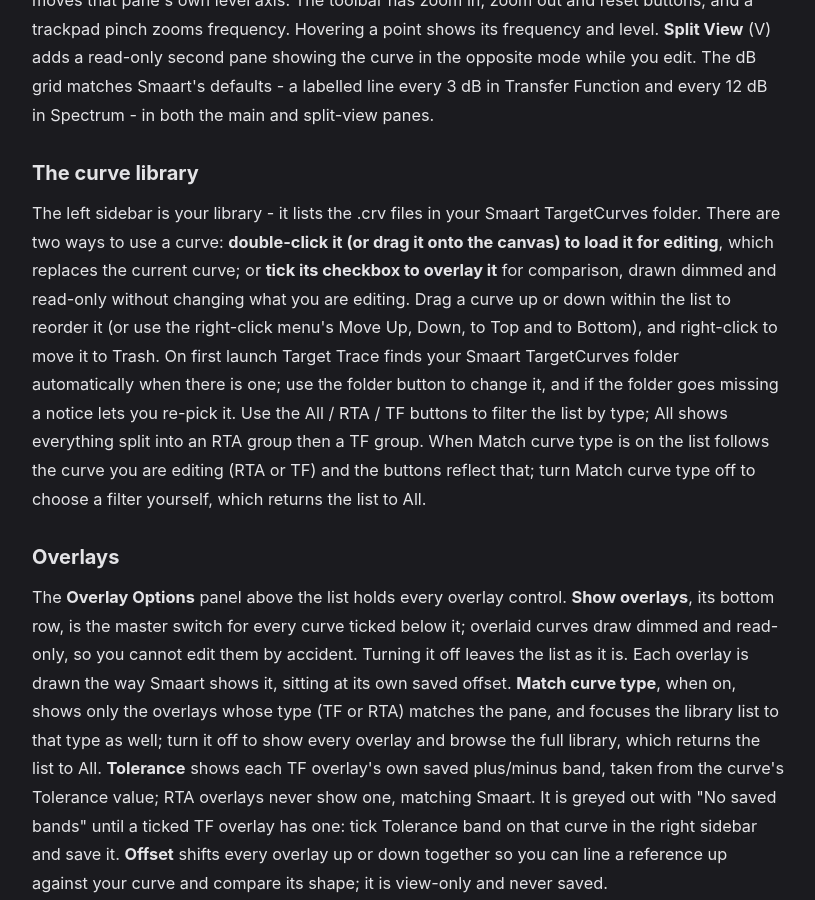
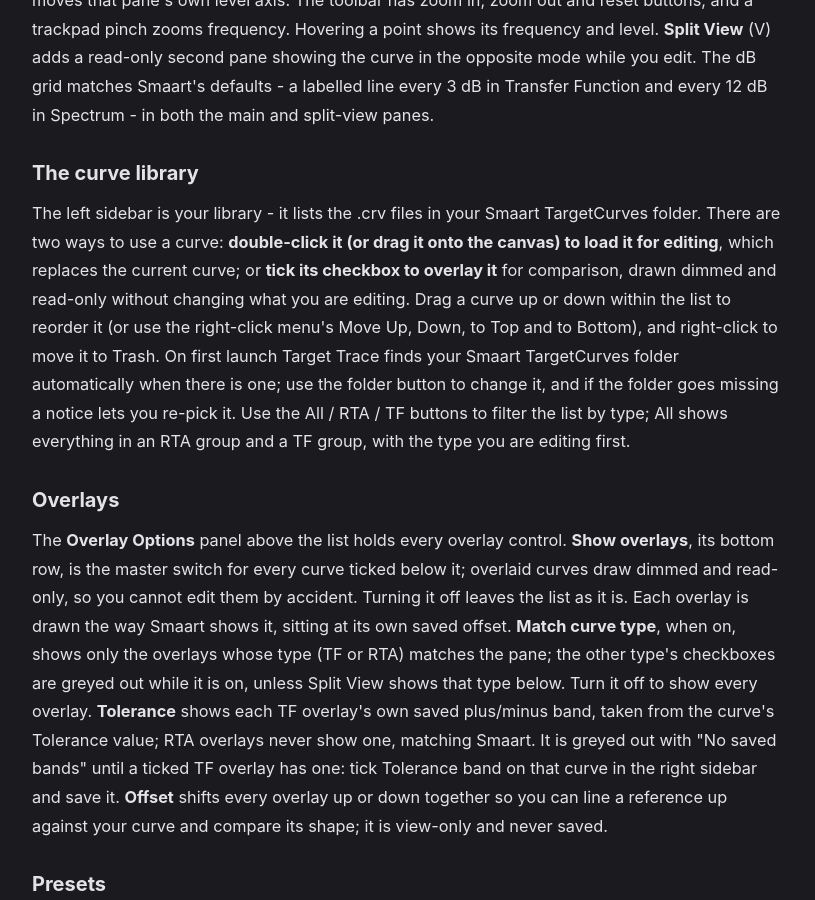
Before and after one commit to BSKapps/bskapps.github.io, a Jekyll site: the page built from articles/target-trace-guide/index.html, in a window 1280 px wide and 900 px high, scrolled down 2055 px. Shown: the whole window, without its empty margins (232-1047 px from the left). Built offline with Jekyll 4.4.1, drawn with Linux system fonts in a browser that asks for light colours.

Commit message:
Target Trace guide: library pills always filter; Match curve type greys the other type

```diff
--- a/_data/guides/target-trace-guide.json
+++ b/_data/guides/target-trace-guide.json
@@ -128,7 +128,7 @@
       "blocks": [
         {
           "type": "paragraph",
-          "text": "The left sidebar is your library - it lists the .crv files in your Smaart TargetCurves folder. There are two ways to use a curve: **double-click it (or drag it onto the canvas) to load it for editing**, which replaces the current curve; or **tick its checkbox to overlay it** for comparison, drawn dimmed and read-only without changing what you are editing. Drag a curve up or down within the list to reorder it (or use the right-click menu's Move Up, Down, to Top and to Bottom), and right-click to move it to Trash. On first launch Target Trace finds your Smaart TargetCurves folder automatically when there is one; use the folder button to change it, and if the folder goes missing a notice lets you re-pick it. Use the All / RTA / TF buttons to filter the list by type; All shows everything split into an RTA group then a TF group. When Match curve type is on the list follows the curve you are editing (RTA or TF) and the buttons reflect that; turn Match curve type off to choose a filter yourself, which returns the list to All."
+          "text": "The left sidebar is your library - it lists the .crv files in your Smaart TargetCurves folder. There are two ways to use a curve: **double-click it (or drag it onto the canvas) to load it for editing**, which replaces the current curve; or **tick its checkbox to overlay it** for comparison, drawn dimmed and read-only without changing what you are editing. Drag a curve up or down within the list to reorder it (or use the right-click menu's Move Up, Down, to Top and to Bottom), and right-click to move it to Trash. On first launch Target Trace finds your Smaart TargetCurves folder automatically when there is one; use the folder button to change it, and if the folder goes missing a notice lets you re-pick it. Use the All / RTA / TF buttons to filter the list by type; All shows everything in an RTA group and a TF group, with the type you are editing first."
         }
       ]
     },
@@ -138,7 +138,7 @@
       "blocks": [
         {
           "type": "paragraph",
-          "text": "The **Overlay Options** panel above the list holds every overlay control. **Show overlays**, its bottom row, is the master switch for every curve ticked below it; overlaid curves draw dimmed and read-only, so you cannot edit them by accident. Turning it off leaves the list as it is. Each overlay is drawn the way Smaart shows it, sitting at its own saved offset. **Match curve type**, when on, shows only the overlays whose type (TF or RTA) matches the pane, and focuses the library list to that type as well; turn it off to show every overlay and browse the full library, which returns the list to All. **Tolerance** shows each TF overlay's own saved plus/minus band, taken from the curve's Tolerance value; RTA overlays never show one, matching Smaart. It is greyed out with \"No saved bands\" until a ticked TF overlay has one: tick Tolerance band on that curve in the right sidebar and save it. **Offset** shifts every overlay up or down together so you can line a reference up against your curve and compare its shape; it is view-only and never saved."
+          "text": "The **Overlay Options** panel above the list holds every overlay control. **Show overlays**, its bottom row, is the master switch for every curve ticked below it; overlaid curves draw dimmed and read-only, so you cannot edit them by accident. Turning it off leaves the list as it is. Each overlay is drawn the way Smaart shows it, sitting at its own saved offset. **Match curve type**, when on, shows only the overlays whose type (TF or RTA) matches the pane; the other type's checkboxes are greyed out while it is on, unless Split View shows that type below. Turn it off to show every overlay. **Tolerance** shows each TF overlay's own saved plus/minus band, taken from the curve's Tolerance value; RTA overlays never show one, matching Smaart. It is greyed out with \"No saved bands\" until a ticked TF overlay has one: tick Tolerance band on that curve in the right sidebar and save it. **Offset** shifts every overlay up or down together so you can line a reference up against your curve and compare its shape; it is view-only and never saved."
         }
       ]
     },
```
